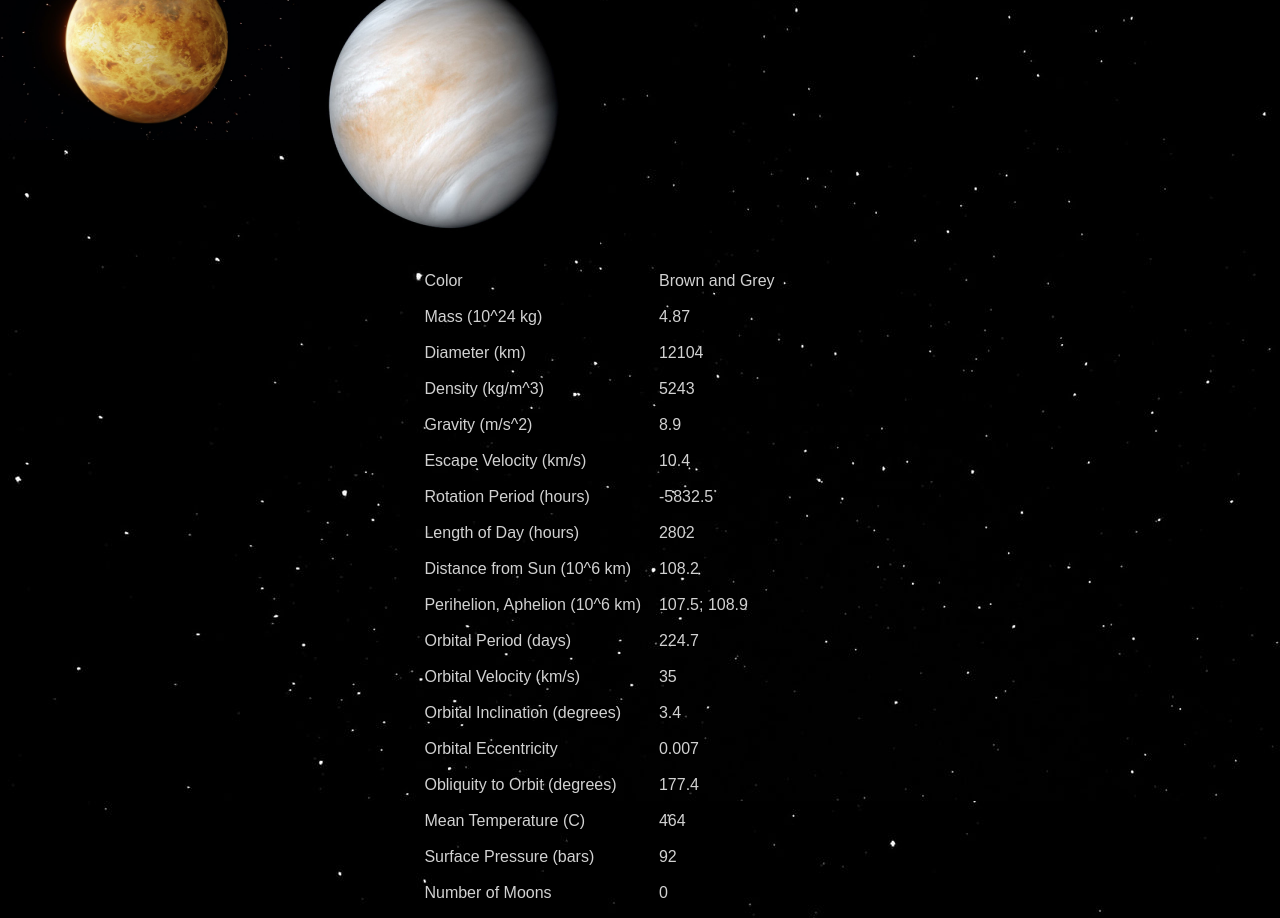
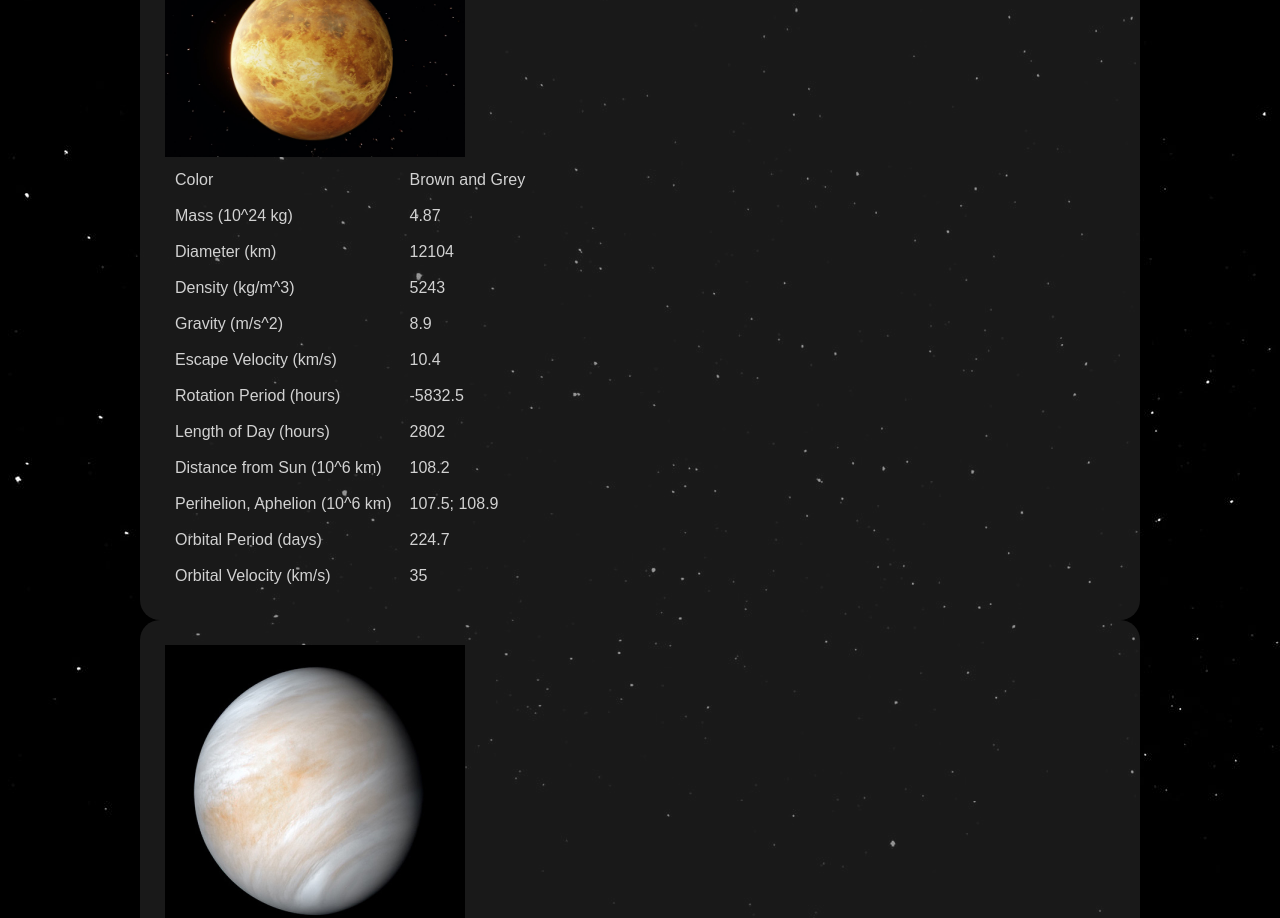
Before and after one commit to darvr1/Solar-System-Data-Visualization, a website: page public/planets/venus.html in a window 1280 px wide. Shown: the part 279-1197 px from the top of the page. Drawn offline with Linux system fonts and the light colour scheme; a web font is replaced by a local one.

Commit message:
venus and css page

```diff
--- a/public/planets/venus.html
+++ b/public/planets/venus.html
@@ -32,11 +32,10 @@
         </header>
         <h2>The chart below provides information about planet Venus</h2>
         <br>
-        <div class="column">
+        <main>
+        <section class="text-bubble">
         <img src="../images/Venus-1.jpg" width="300" id="venus">
-        <br>
-        <img src="../images/Venus-2.jpg" width="300" id="Venus-2">
-    </div>
+        <div>
         <table>
             <tr>
                 <td>Color</td>
@@ -86,7 +85,14 @@
                 <td>Orbital Velocity (km/s)</td>
                 <td>35</td>
             </tr>
-            <tr>
+            </table>
+        </div>
+        </section>
+        <section class="text-bubble">
+        <img src="../images/Venus-2.jpg" width="300" id="Venus-2">
+        <div>
+        <table>
+        <tr>
                 <td>Orbital Inclination (degrees)</td>
                 <td>3.4</td>
             </tr>
@@ -139,6 +145,10 @@
                 <td>Rock and Metal</td>
             </tr>
         </table>
+    </div>
+</section>
+    </main>
         <script src="../script.js"></script>
     </body>
+
 </html>
--- a/public/style.css
+++ b/public/style.css
@@ -22,6 +22,8 @@ body {
 main {
     display: flex;
     justify-content: center;
+    flex-direction: column;
+    align-items: center;
 }
 
 header {
@@ -304,26 +306,14 @@ h2 {
 
 table{
     border: 2px black;
-    margin: auto;
+    /* margin: auto; */
     text-align: right;
+    display: inline;
 }
 tr, td{
     border: 8px black;
     padding: 8px;
     text-align: left;
-}
-
-/*Venus images*/
-#venus{
-    float: left;
-}
-#venus-2{
-    float: left;
-}
-.column img{
-    margin-top: 8px;
-    vertical-align: left
-    ;
 }
 
 #register h3 {
```
